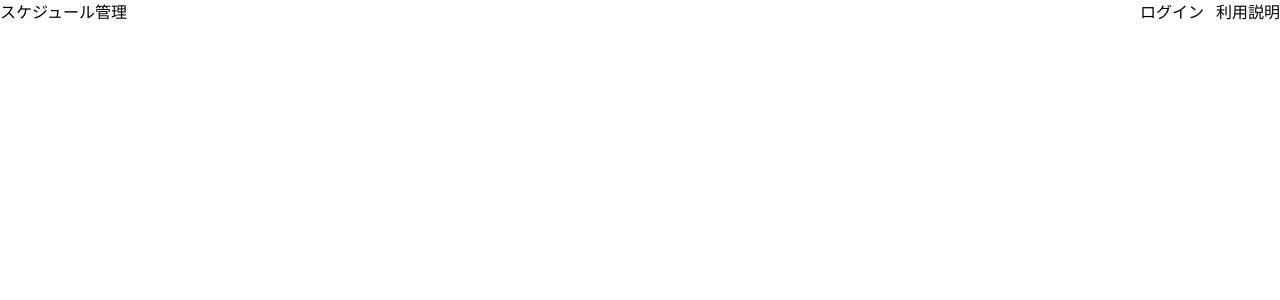
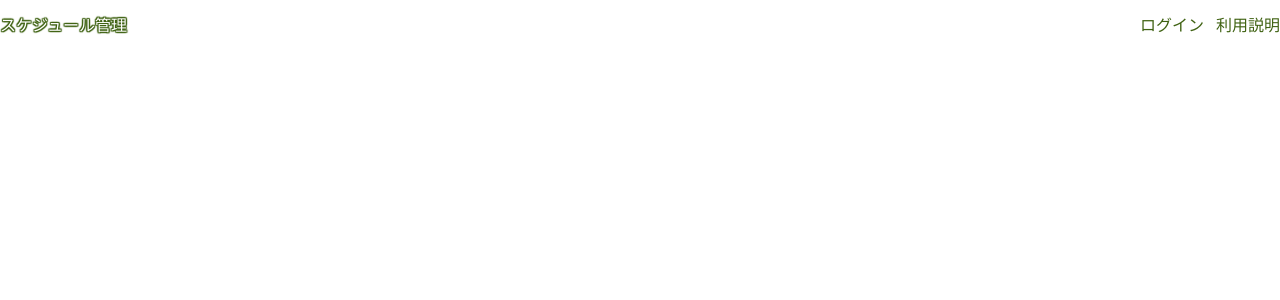
Before and after one commit to Hashimoto-Noriaki/react-schedule-app, a React (Vite) app: page / in a window 1280 px wide. Shown: the top 300 px of the page. Built offline with nearby package versions, Linux system fonts and the light colour scheme.

Commit message:
トップページ2

```diff
--- a/src/components/pages/TopPage.tsx
+++ b/src/components/pages/TopPage.tsx
@@ -1,11 +1,11 @@
 export const TopPage = () => {
   return (
-    <div>
-        <header>
+    <div className="relative">
+        <header className="leading-[50px] fixed top-0 right-0 left-0">
             <div className="flex justify-between">
-                <p>スケジュール管理</p>
+                <p className="logo">スケジュール管理</p>
                 <nav>
-                    <ul className="flex gap-3">
+                    <ul className="flex gap-3 text-lime-800">
                         <li>ログイン</li>
                         <li>利用説明</li>
                     </ul>
--- a/src/styles/index.css
+++ b/src/styles/index.css
@@ -1,3 +1,16 @@
 @tailwind base;
 @tailwind components;
 @tailwind utilities;
+
+.logo {
+    color          : #ffffff;
+    text-shadow    :
+        1px  1px 1px #3f6212,
+      -1px  1px 1px #3f6212,
+        1px -1px 1px #3f6212,
+      -1px -1px 1px #3f6212,
+        1px  0px 1px #3f6212,
+        0px  1px 1px #3f6212,
+      -1px  0px 1px #3f6212,
+        0px -1px 1px #3f6212;
+}
--- a/src/styles/output.css
+++ b/src/styles/output.css
@@ -554,6 +554,26 @@ video {
   display: none;
 }
 
+.fixed {
+  position: fixed;
+}
+
+.relative {
+  position: relative;
+}
+
+.left-0 {
+  left: 0px;
+}
+
+.right-0 {
+  right: 0px;
+}
+
+.top-0 {
+  top: 0px;
+}
+
 .flex {
   display: flex;
 }
@@ -562,10 +582,37 @@ video {
   justify-content: space-between;
 }
 
-.gap-5 {
-  gap: 1.25rem;
-}
-
 .gap-3 {
   gap: 0.75rem;
 }
+
+.leading-\[50px\] {
+  line-height: 50px;
+}
+
+.leading-\[500px\] {
+  line-height: 500px;
+}
+
+.text-lime-800 {
+  --tw-text-opacity: 1;
+  color: rgb(63 98 18 / var(--tw-text-opacity, 1));
+}
+
+.text-red-800 {
+  --tw-text-opacity: 1;
+  color: rgb(153 27 27 / var(--tw-text-opacity, 1));
+}
+
+.logo {
+  color          : #ffffff;
+  text-shadow    :
+        1px  1px 1px #3f6212,
+      -1px  1px 1px #3f6212,
+        1px -1px 1px #3f6212,
+      -1px -1px 1px #3f6212,
+        1px  0px 1px #3f6212,
+        0px  1px 1px #3f6212,
+      -1px  0px 1px #3f6212,
+        0px -1px 1px #3f6212;
+}
```
